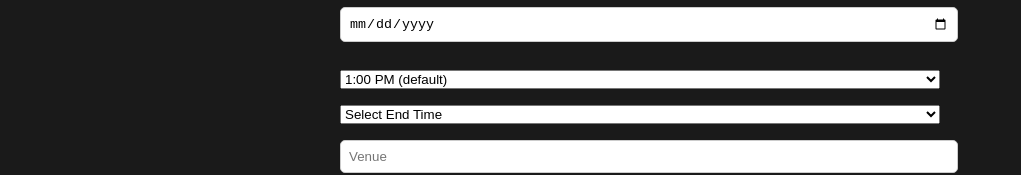
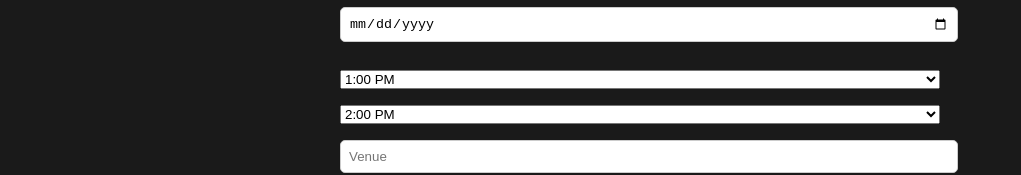
Before and after one commit to mrayover/Fresno-music-calendar1, a React (Vite) app: page /submit in a window 1280 px wide. Shown: the part 316-491 px from the top of the page, without its empty margins (0-1021 px from the left). Built offline with nearby package versions, Linux system fonts and the light colour scheme.

Commit message:
fffffffffffffffffff

```diff
--- a/src/AdminConfig.jsx
+++ b/src/AdminConfig.jsx
@@ -236,8 +236,8 @@ const removeGenre = (genreToRemove) => {
       setEventData({
         title: "",
         date: "",
-        startTime: "",
-        endTime: "",
+        startTime: "13:00",
+        endTime: "14:00",
         venue: "",
         genre: "",
         cover: "",
--- a/src/SubmitEventForm.jsx
+++ b/src/SubmitEventForm.jsx
@@ -5,8 +5,8 @@ const SubmitEventForm = () => {
   const [formData, setFormData] = useState({
     title: "",
     date: "",
-    startTime: "",
-    endTime: "",
+    startTime: "13:00",
+    endTime: "14:00",
     venue: "",
     genre: "",
     cover: "",
@@ -78,7 +78,7 @@ const end = localToISO(formData.date, formData.endTime);
   onChange={handleChange}
   required
 >
-  <option value="13:00">1:00 PM (default)</option>
+  <option value="">Select Start Time</option>
   {generateTimeOptions().map((time) => (
     <option key={time.value} value={time.value}>
       {time.label}
```
